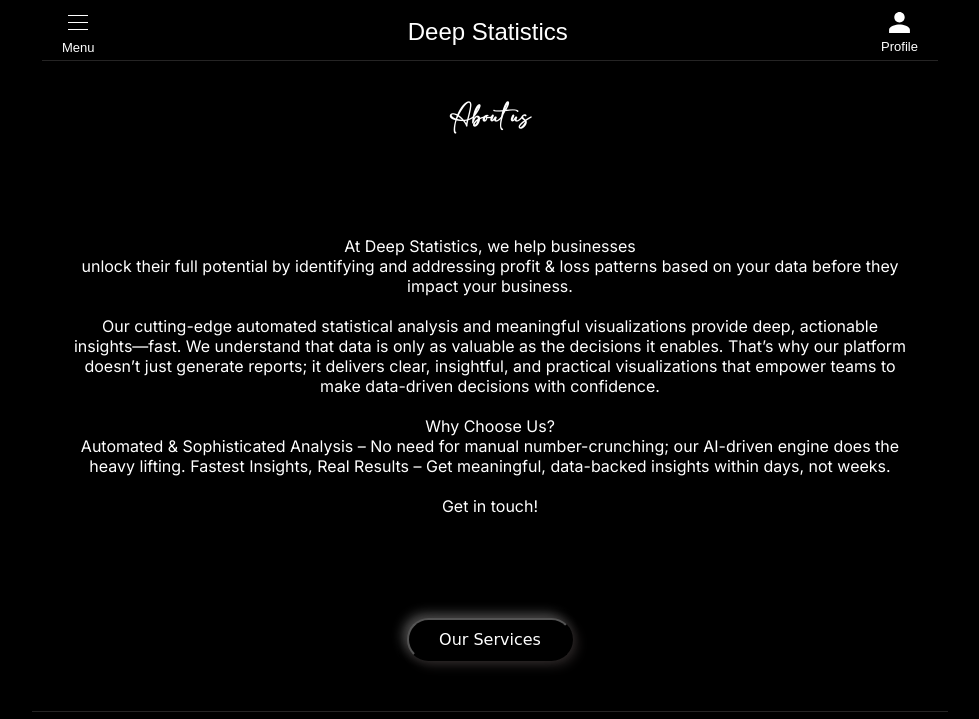
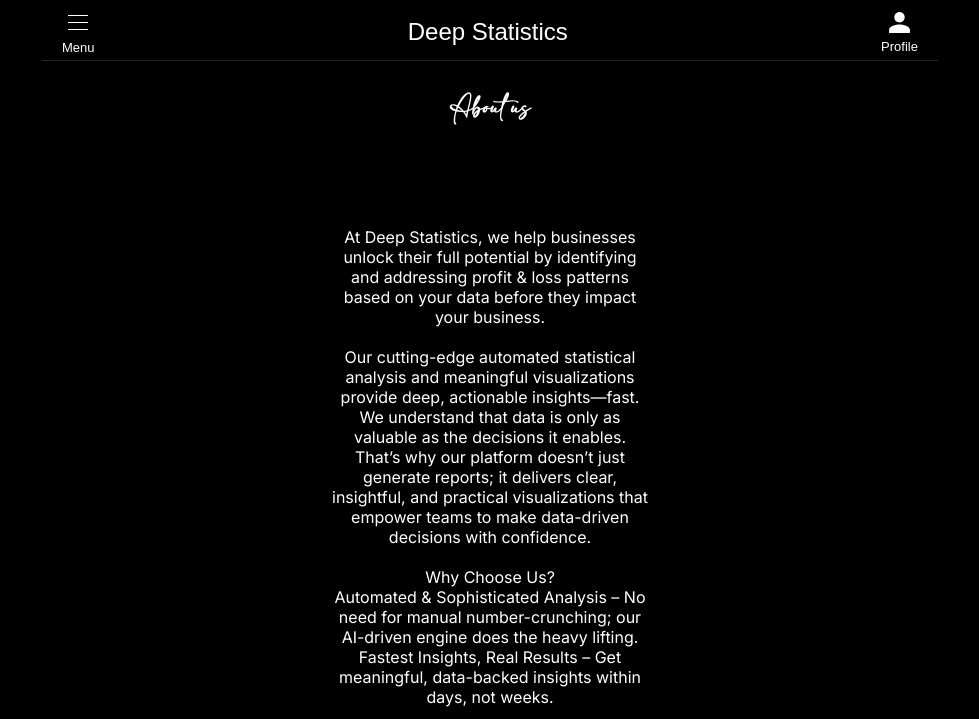
Before and after one commit to crepantherx/testing.statistics.org.in, a Django app: page /about in a window 1280 px wide. Shown: the top 719 px of the page, without its empty margins (150-1129 px from the left). Run offline with Django 5.2, Linux system fonts and the light colour scheme; some web fonts are replaced.

Commit message:
very good

```diff
--- a/static/css/about.css
+++ b/static/css/about.css
@@ -11,12 +11,12 @@
     color: white;
     font-family: 'Inter', cursive;
     /*height: 85vh;*/
-    /*width: 40vh;*/
+    width: 40vh;
     text-align: center;
 }
 
 
-/*@media screen and (max-width: 768px) {*/
+@media screen and (max-width: 768px) {
 
-/*width: 90vw;*/
-/*}*/
+width: 90vw;
+}
```
